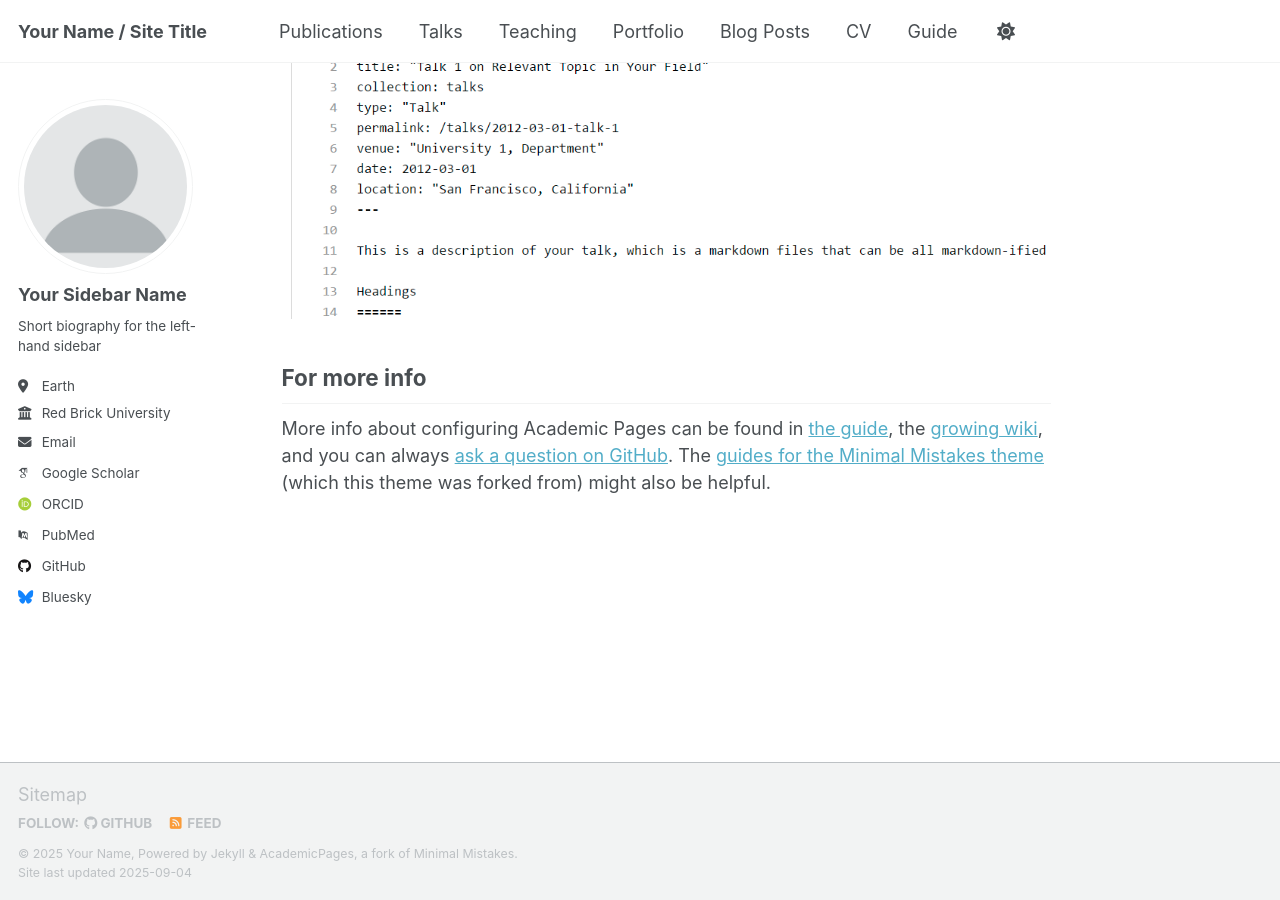
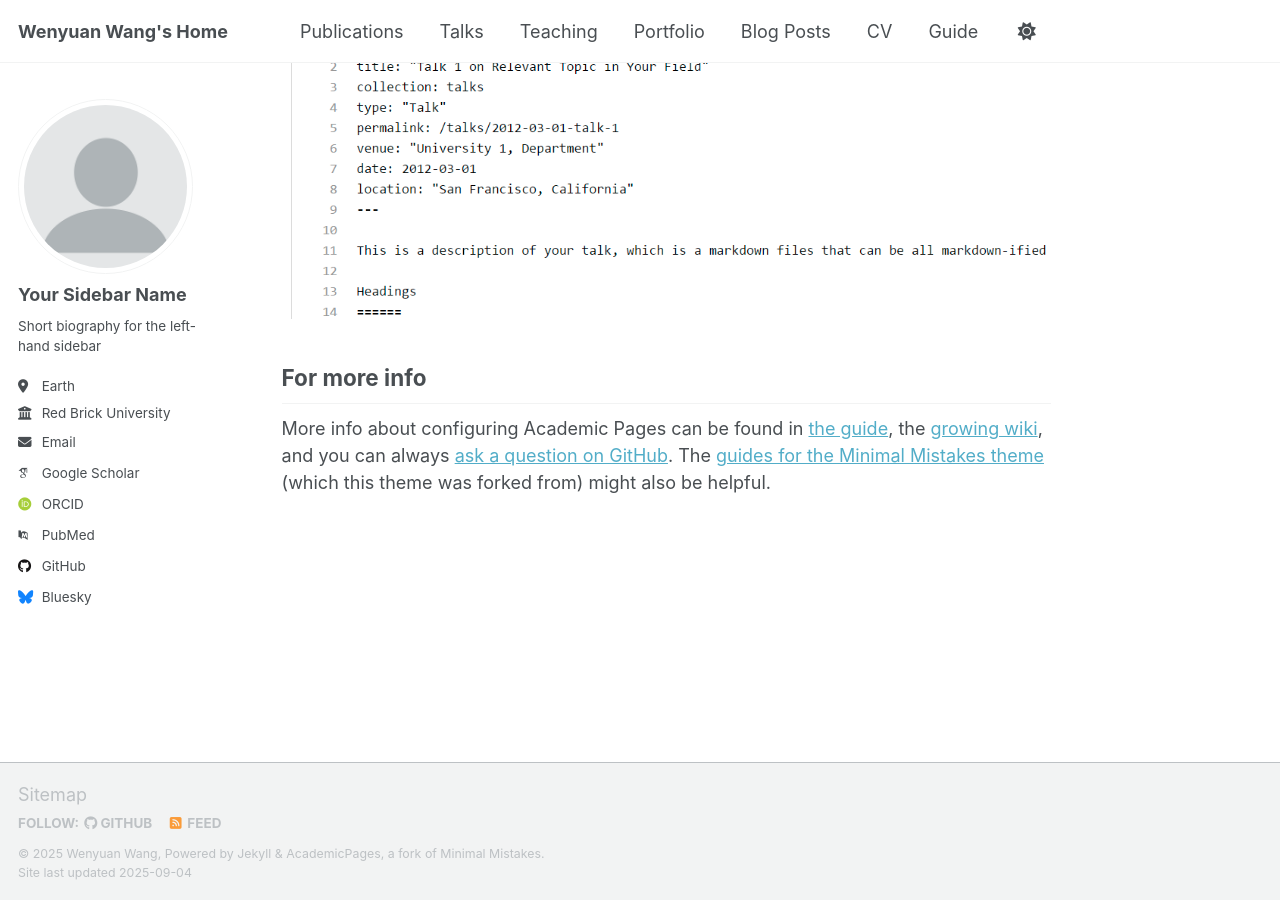
Before and after one commit to codemaker-123/codemaker-123.github.io, a Jekyll site: the page built from _pages/about.md, in a window 1280 px wide and 900 px high, scrolled down 2880 px. Built offline with Jekyll 4.4.1, drawn with Linux system fonts in a browser that asks for light colours; some web fonts are replaced; a script that is not in the unit is left out.

Commit message:
Update _config.yml

```diff
--- a/_config.yml
+++ b/_config.yml
@@ -9,9 +9,9 @@
 # Basic Site Settings
 locale                   : "en-US"
 site_theme               : "default" # Currently available options are "default", "air"
-title                    : "Your Name / Site Title"
+title                    : "Wenyuan Wang's Home"
 title_separator          : "-"
-name                     : &name "Your Name"
+name                     : &name "Wenyuan Wang"
 description              : &description "personal description"
 url                      : https://codemaker-123.github.io # the base hostname & protocol for your site e.g. "https://[your GitHub username].github.io" or if you already have some other page hosted on Github then use "https://[your GitHub username].github.io/[Your Repo Name]"
 baseurl                  : "" # the subpath of your site, e.g. "/blog"
```
